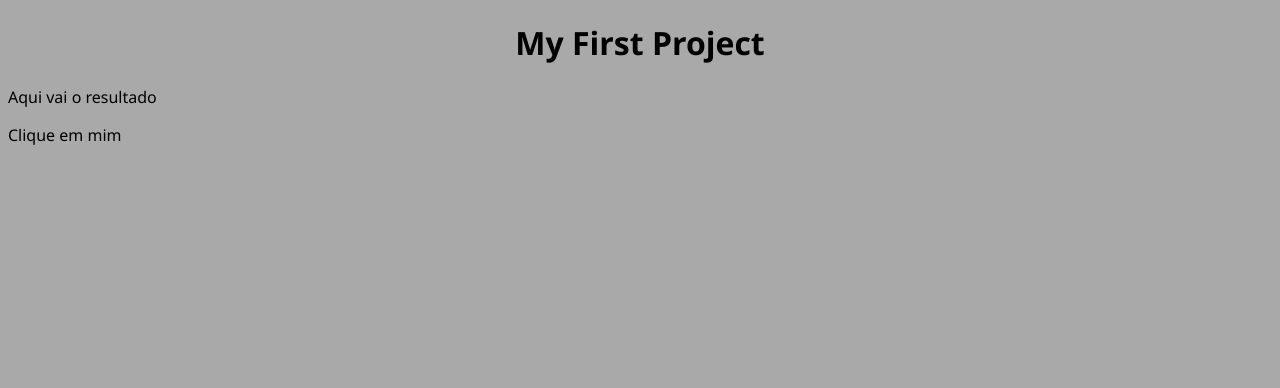
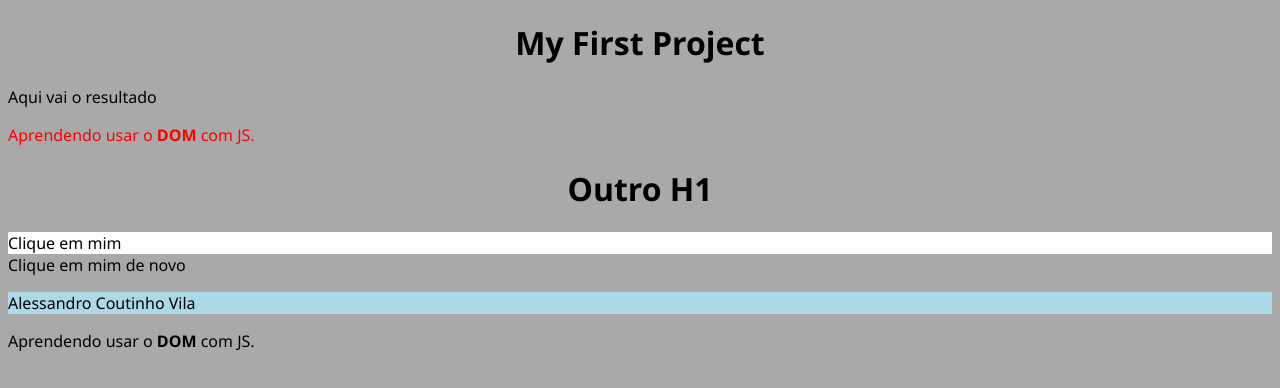
Before and after one commit to Vilalessandro/Javascript, a plain HTML site: page aula04/ex005.html in a window 1280 px wide. Drawn offline with Linux system fonts and the light colour scheme.

Commit message:
Update ex005.html

```diff
--- a/aula04/ex005.html
+++ b/aula04/ex005.html
@@ -13,11 +13,38 @@
         h1 {
             text-align: center;
         }
+
+        a {
+            text-decoration: none;
+            color: #000000;
+        }
     </style>
 </head>
 <body>
     <h1>My First Project</h1>
     <p>Aqui vai o resultado</p>
-    <div>Clique em mim</div>
+    <p>Aprendendo usar o <strong>DOM</strong> com JS. </p>
+    <h1>Outro H1</h1>
+    <div id="msg">
+        <a href="#">Clique em mim</a>
+    </div>
+    <div class="classe"> <!-- Classe de numero 0 -->
+        <a href="#">Clique em mim de novo</a>
+    </div>
+    <div class="classe"> <!-- Classe de numero 1 -->
+        <p>Alessandro Coutinho Vila</p>
+    </div>
+
+    <script>
+
+        var p = window.document.getElementsByTagName (`p`) [1]
+    document.write(p.innerHTML) //innerText pega só o texto. Já o innerHTML pega o texto com as formatações.
+        p.style.color = 'red'
+        var d = window.document.getElementById (`msg`)
+        d.style.background = 'white'
+        var c = window.document.querySelectorAll (`div.classe`) [1]
+        c.style.background = 'lightblue'
+
+    </script>
 </body>
 </html>
```
